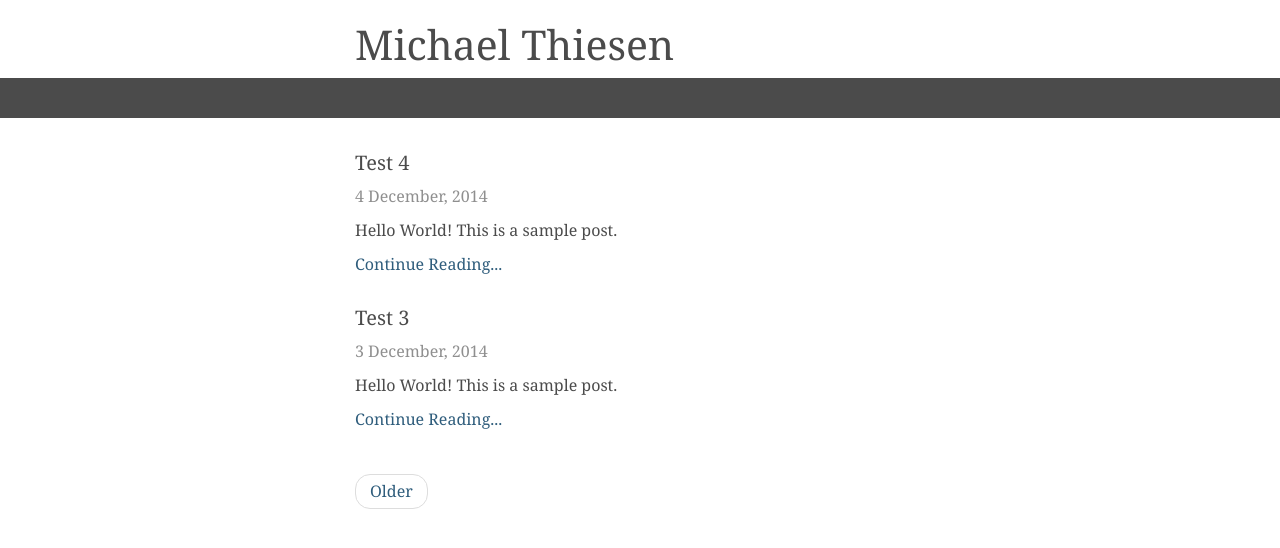
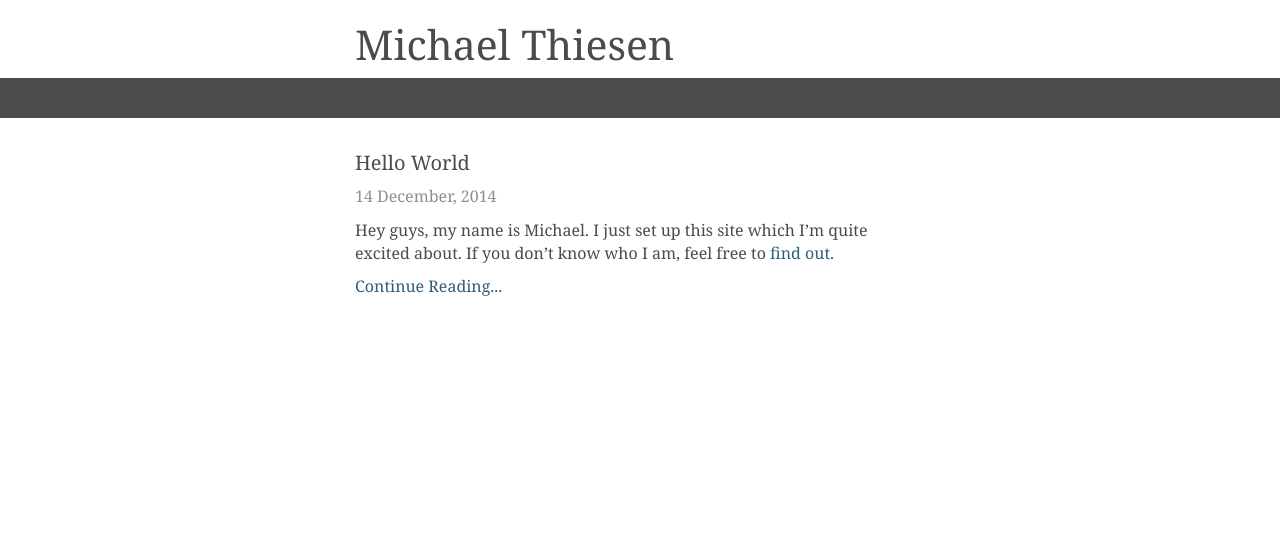
Before and after one commit to sarahromani/supermileage.github.io, a Jekyll site: the page built from index.html, in a window 1280 px wide. Shown: the top 548 px of the page. Built offline with Jekyll 4.4.1, drawn with Linux system fonts in a browser that asks for light colours; some web fonts are replaced; the list of posts is cut into pages by our own code.

Commit message:
Add a real post, remove test posts

```diff
--- a/_layouts/post.html
+++ b/_layouts/post.html
@@ -5,6 +5,6 @@ layout: default
 <article>
   <div class="post">
     <p class="text-muted">{{ page.date | date: "%-d %B, %Y" }}</p>
-    {{ page.content }}
+    {{ content }}
   </div>
 </article>
--- a/_posts/2014-12-03-test-3.md
+++ /dev/null
@@ -1,6 +0,0 @@
----
-layout: post
-title: Test 3
----
-
-Hello World! This is a sample post.
--- a/_posts/2014-12-04-test-4.md
+++ /dev/null
@@ -1,6 +0,0 @@
----
-layout: post
-title: Test 4
----
-
-Hello World! This is a sample post.
--- /dev/null
+++ b/_posts/2014-12-14-hello-world.md
@@ -0,0 +1,12 @@
+---
+layout: post
+title: Hello World
+---
+
+Hey guys, my name is Michael. I just set up this site which I'm quite excited about. If you don't know who I am, feel free to [find out](/about.html).
+
+Anyways, this site uses GitHub Pages which means I don't have to run my website off my home server. Yay. I've got a pretty sweet workflow set up with Grunt, Bower, npm, etc. [Check it out](https://github.com/micthiesen/micthiesen.github.io) if you want, it works well for me.
+
+I've also been introduced to Jekyll which I'm beginning to love. Writing blog posts in Markdown and publishing with Git? Awesome! It's a beautiful thing.
+
+Expect to see more posts. I'll write about anything that interests me, which means I'll probably write about technology.
```
Also changed, not shown: _posts/2014-12-01-test-1.md (deleted, +0 -6 lines), _posts/2014-12-02-test-2.md (deleted, +0 -6 lines).
